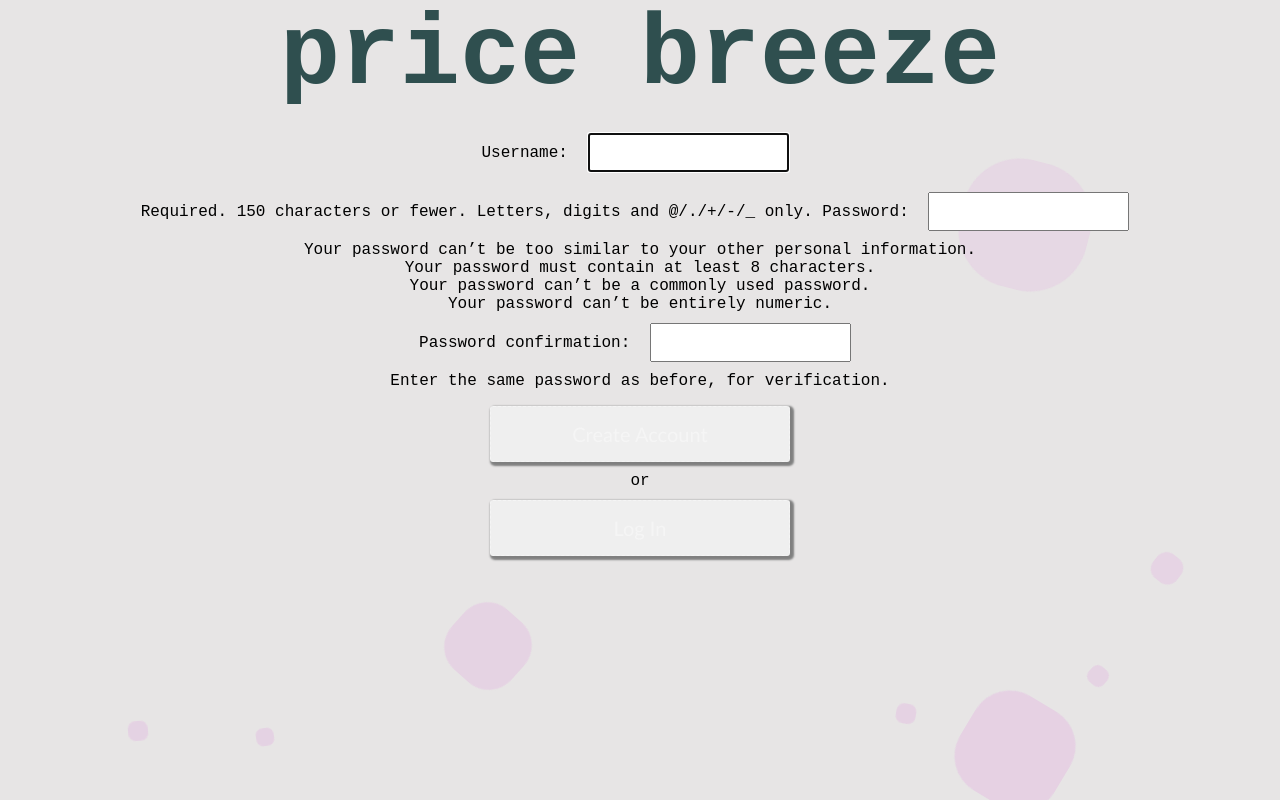
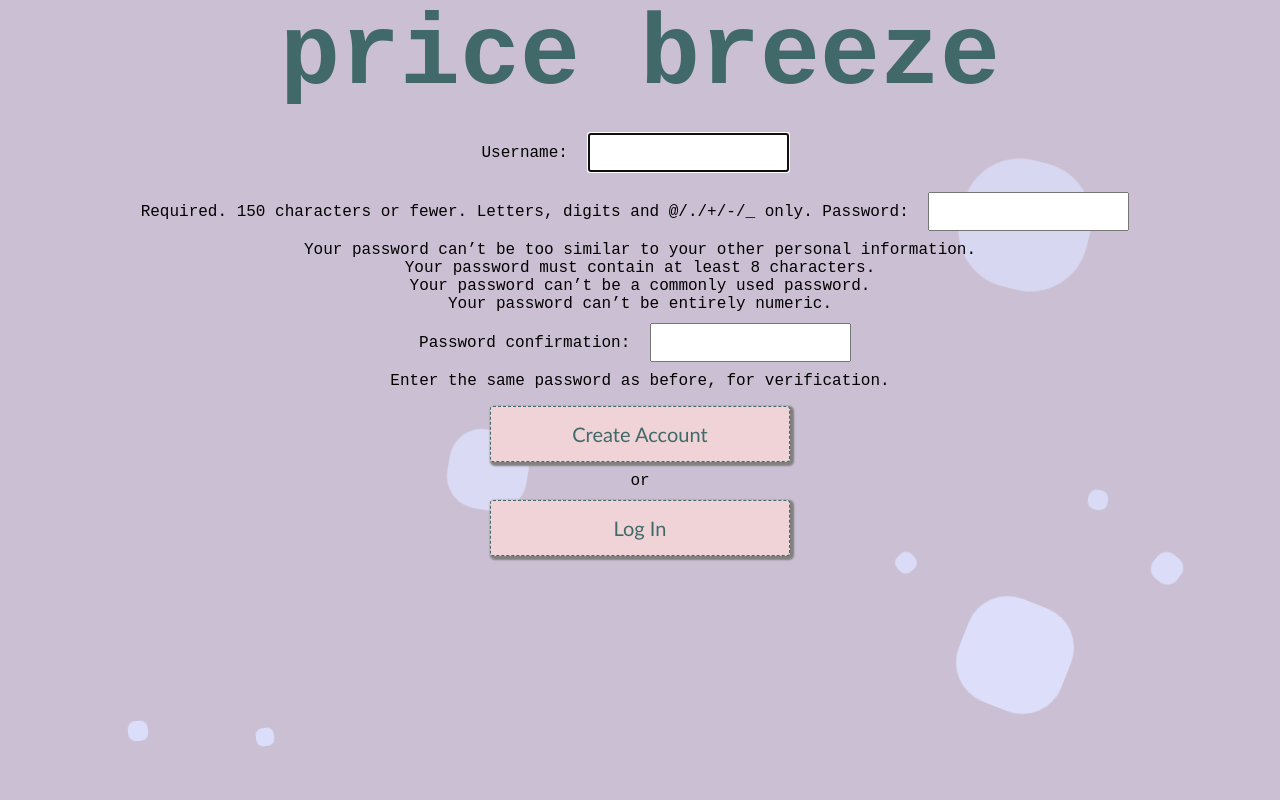
Before and after one commit to Kevin-Mortimer-19/Price-Breeze, a Django app: page / in a window 1280 px wide. Run offline with Django 4.2, Linux system fonts and the light colour scheme.

Commit message:
changed colour palette and edited css sheet link

```diff
--- a/breeze/static/background.css
+++ b/breeze/static/background.css
@@ -5,14 +5,14 @@
 
 header {
     width: 100%;
-    color: darkslategray;
+    color: rgb(65, 105, 105);
     font-size: 50px;
     position: relative;
     z-index: 8;
 }
 
 body {
-    background-color:#E7E5E5;
+    background-color:#cbc0d3;
     font-family: 'Courier New', Courier, monospace;
     text-align: center;
     z-index: 9;
@@ -39,8 +39,8 @@ body {
     list-style: none;
     width: 20px;
     height: 20px;
-    background: #E5D0E3;
-    animation: animate 25s linear infinite;
+    background: #dee2ff;
+    animation: animate 15s linear infinite;
     bottom: -150px;
 }
 
--- a/breeze/static/designB.css
+++ b/breeze/static/designB.css
@@ -6,7 +6,7 @@
 }
 
 div button {
-    background-color: 6ABBA8;
+    background-color: #EFD3D7;
     width: 300px;
     border: dashed;
     border-radius: 3px;
@@ -19,12 +19,12 @@ div button {
     display: block;
     position: relative;
     font-size: 20px;
-    color: whitesmoke;
+    color: rgb(65, 105, 105);
     font-family: 'Gill Sans', 'Gill Sans MT', Calibri, 'Trebuchet MS', sans-serif;
 }
 
 a {
-    color: whitesmoke;
+    color: rgb(65, 105, 105);
     text-decoration: none;
 }
 
--- a/templates/account_creation.html
+++ b/templates/account_creation.html
@@ -5,8 +5,8 @@
     <meta charset="utf-8">
     <meta name="viewport" content="width=device-width, initial-scale=1">
     <title>account creation</title>
-    <link rel = "stylesheet" href = "../static/background.css">
-    <link rel="stylesheet" href="../../static/designB.css">
+    <link rel = "stylesheet" href = "../static/background.css?{% now "U" %}">
+    <link rel="stylesheet" href="../../static/designB.css?{% now "U" %}">
 </head>
 
 <body>
```
